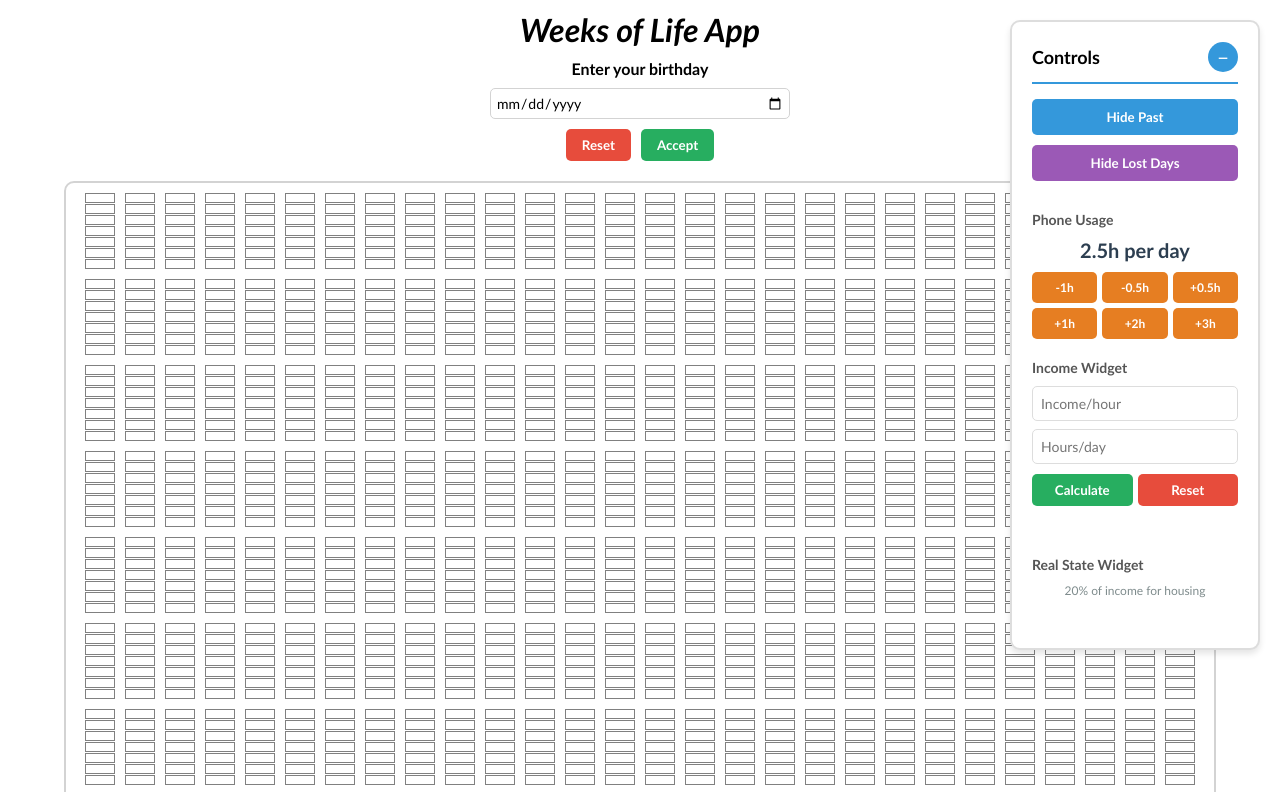
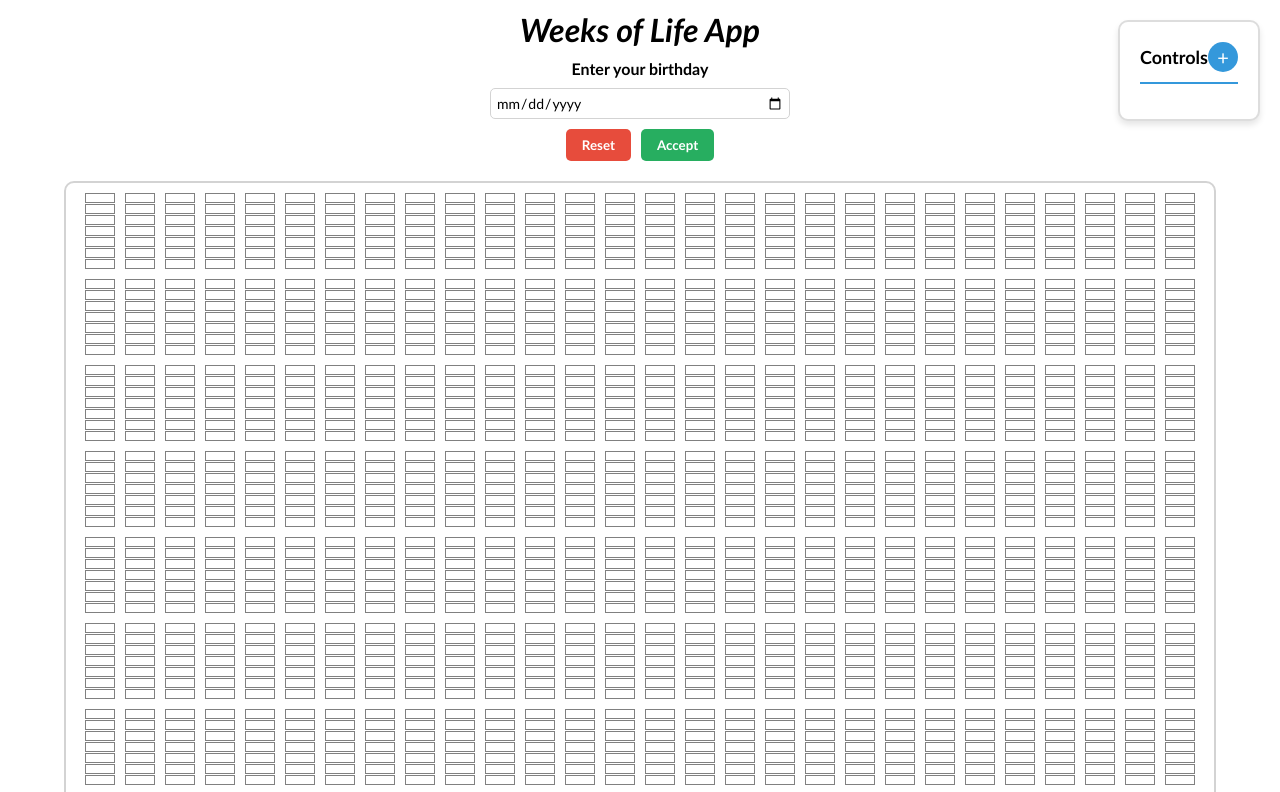
Before and after one commit to llampiez/weeks-of-life, a plain HTML site: page index.html in a window 1280 px wide. Shown: the top 792 px of the page. Drawn offline with Linux system fonts and the light colour scheme.

Commit message:
Set floating panel to collapsed state by default and update toggle button text

```diff
--- a/style.css
+++ b/style.css
@@ -253,6 +253,7 @@ body {
   border: 1px solid lightgray;
   border-radius: 5px;
   font-size: 14px;
+  width: 100%;
 }
 
 .date-buttons {
--- a/weeks-of-life.js
+++ b/weeks-of-life.js
@@ -419,8 +419,11 @@ function initializeApp() {
   let isFiltered = false;
   let isLostFiltered = false;
   let phoneUsageHours = 2.5;
-  let isPanelCollapsed = false;
+  let isPanelCollapsed = true;
   let recalculateTimeout = null;
+
+  floatingPanel.classList.add('collapsed');
+  togglePanelBtn.textContent = '+';
 
   resetButton.addEventListener('click', () => {
     dateInput.value = '';
```
